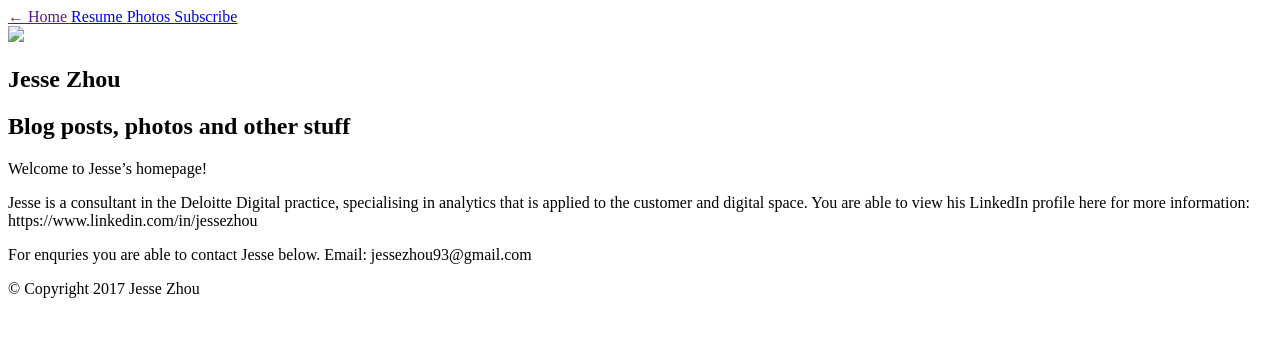
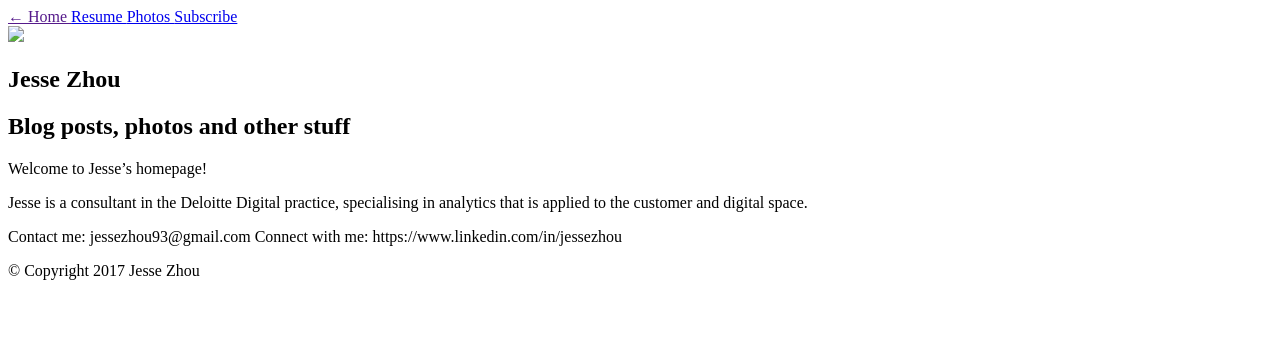
Before and after one commit to jzhou93/jzhou93.github.io, a Jekyll site: the page built from about.md, in a window 1280 px wide. Shown: the top 337 px of the page. Built offline with Jekyll 4.4.1, drawn with Linux system fonts in a browser that asks for light colours; nearby versions of some CDN libraries.

Commit message:
new post

```diff
--- a/_posts/2017-07-02-bikesharing-in-shanghai.markdown
+++ b/_posts/2017-07-02-bikesharing-in-shanghai.markdown
@@ -23,4 +23,4 @@
 Final thoughts
 I find the scale of what these bike sharing apps have achieved so far very exciting - and so do venture capitalists it seems with some of these companies receiving hundreds of millions of dollars and achieving potentially multi-billion dollar valuations.
 
-With talk of global expansion (eg. Mobike trialling expansion to the UK), and local companies starting their own ventures such as Reddy Go and AirBike in Sydney, it will be interesting to see how the bike sharing model can adapt to varying geographies. Interesting considerations may include: road infrastructure (eg. no dedicated bike lanes, narrow streets, nowhere to place bikes), biking culture (eg. driver acceptance), payment methods, authentication, and government policy.
+With talk of global expansion (eg. Mobike trialling expansion to the UK), and local companies starting their own ventures such as Reddy Go and AirBike in Sydney, it will be interesting to see how the bike sharing model can adapt to varying geographies. Interesting considerations may include: road infrastructure (eg. no dedicated bike lanes, narrow streets, nowhere to place bikes), biking culture (eg. driver acceptance), payment methods, authentication, and government policy & laws (eg. helmets).
--- a/about.md
+++ b/about.md
@@ -6,10 +6,10 @@
 
 Welcome to Jesse's homepage!
 
-Jesse is a consultant in the Deloitte Digital practice, specialising in analytics that is applied to the customer and digital space. You are able to view his LinkedIn profile here for more information: https://www.linkedin.com/in/jessezhou
+Jesse is a consultant in the Deloitte Digital practice, specialising in analytics that is applied to the customer and digital space.
 
-For enquries you are able to contact Jesse below.
-Email: jessezhou93@gmail.com
+Contact me: jessezhou93@gmail.com
+Connect with me: https://www.linkedin.com/in/jessezhou
 
 <!-- Jesse also casually freelances privately and as a worker on Airtasker, supporting small businesses and individuals with digital measurement and business analysis needs.  -->
 
```
Also changed, not shown: _posts/2017-08-27-exploring-yunnan.markdown (added, +36 -0 lines).
